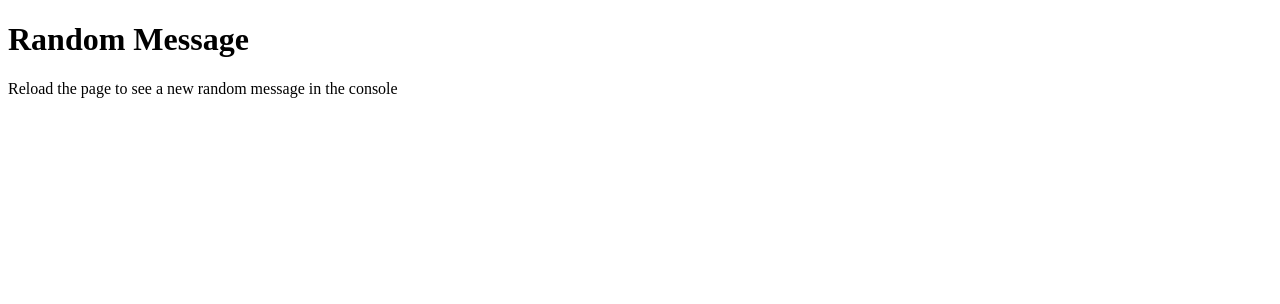
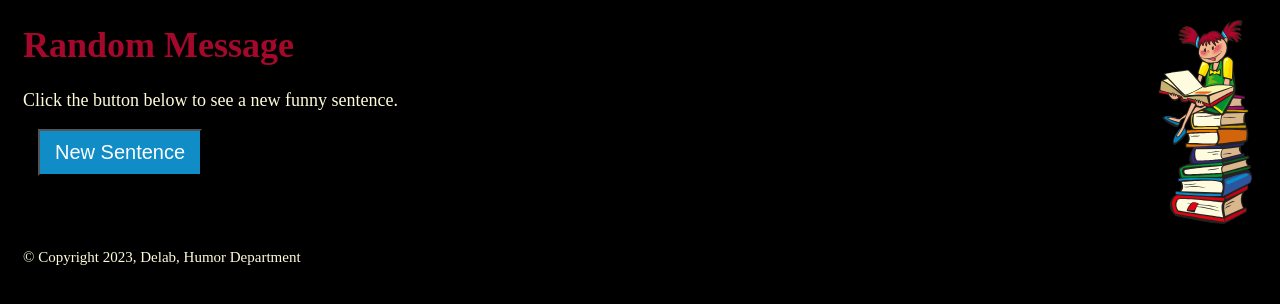
Before and after one commit to lidiadx/random-message, a plain HTML site: page index.html in a window 1280 px wide. Drawn offline with Linux system fonts and the light colour scheme.

Commit message:
Web version

```diff
--- a/index.html
+++ b/index.html
@@ -8,16 +8,27 @@
     <meta charset="utf-8">
     <meta http-equiv="X-UA-Compatible" content="IE=edge">
     <title>Random Message</title>
-    <meta name="description" content="">
+    <meta charset="utf-8">
     <meta name="viewport" content="width=device-width, initial-scale=1">
-    <link rel="stylesheet" href="">
+    <link rel="stylesheet" href="styles.css">
+    <script src="script.js"></script>
   </head>
   <body>
     <!--[if lt IE 7]>
       <p class="browsehappy">You are using an <strong>outdated</strong> browser. Please <a href="#">upgrade your browser</a> to improve your experience.</p>
     <![endif]-->
-    <h1>Random Message</h1>
-    <p>Reload the page to see a new random message in the console</p>
-    <script src="script.js" async defer></script>
+    <header>
+      <h1 id="title">Random Message</h1>
+    </header>
+    <main>
+      <img id="reader" src="reader.svg" alt="reader">
+      <p id="instruction">Click the button below to see a new funny sentence.</p>
+      <button id="getSentence" onclick="randomSentence()">New Sentence</button>
+      <p id="display"></p>
+    </main>
+    <footer>
+      <small>&copy; Copyright 2023, Delab, Humor Department
+      </small>
+    </footer>
   </body>
 </html>
--- a/script.js
+++ b/script.js
@@ -1,4 +1,4 @@
-const subject = ['Grandma', 'Uncle Sam', 'Obama', 'Little girl', 'Pinnoccio', 'Peter Pan', 'Spiderman', 'Dart Wader', 'Santa Claus', 'Postman', 'The driver'];
+const subject = ['Grandma', 'Harry Potter', '', 'Little girl', 'Pinnoccio', 'Peter Pan', 'Spiderman', 'Dart Wader', 'Santa Claus', 'Postman', 'The driver'];
 
 const predicate = ['eats', 'hacks', 'bites', 'bakes', 'paints', 'cuts', 'mashes', 'mixes', 'tinkers', 'teaches', 'builds', 'throws'];
 
@@ -6,15 +6,23 @@ const adj = ['purple', 'fat', 'fluffy', 'wavy', 'soft', 'dirty', 'rugged', 'usel
 
 const object = ['trees', 'lemons', 'meatballs', 'streets', 'schools', 'fish', 'water', 'phones', 'frogs', 'lightsabers', 'hedgehogs'];
 
-const my_subject = subject[Math.floor(Math.random() * subject.length)];
+const randomSentence = () => {
 
-const my_predicate = predicate[Math.floor(Math.random() * predicate.length)];
+  const my_subject = subject[Math.floor(Math.random() * subject.length)];
 
-const my_adj = adj[Math.floor(Math.random() * adj.length)];
+  const my_predicate = predicate[Math.floor(Math.random() * predicate.length)];
 
-const my_object = object[Math.floor(Math.random() * object.length)];
+  const my_adj = adj[Math.floor(Math.random() * adj.length)];
 
-console.log(`${my_subject} ${my_predicate} ${my_adj} ${my_object}.`);
+  const my_object = object[Math.floor(Math.random() * object.length)];
+
+  const sentence = `${my_subject} ${my_predicate} ${my_adj} ${my_object}.`;
+
+  console.log(sentence);
+
+  document.getElementById('display').innerHTML = sentence;
+
+};
 
 console.log(`%c
                    /\\_/\\
--- /dev/null
+++ b/styles.css
@@ -0,0 +1,41 @@
+body {
+  padding-left: 15px;
+  padding-right: 15px;
+  background-color: black;
+  color: rgb(255, 252, 217);
+  font-size: 18px;
+}
+
+#title {
+  color: rgba(164,8,43,200);
+}
+
+#reader {
+  position: absolute;
+  right: 0;
+  top: 15px;
+  width: 150px;
+}
+
+#getSentence {
+  margin-left: 15px;
+  background-color: rgba(16,140,199,200);
+  color: white;
+  padding: 10px 15px 10px 15px;
+  font-size: 20px;
+}
+
+#display {
+  margin-left: 15px;
+  margin-top: 30px;
+  font-size: 28px;
+  color: white;
+}
+
+header {
+  margin-right: 150px;
+}
+
+footer {
+  padding-top: 40px;
+}
```
Also changed, not shown: reader.svg (added).
